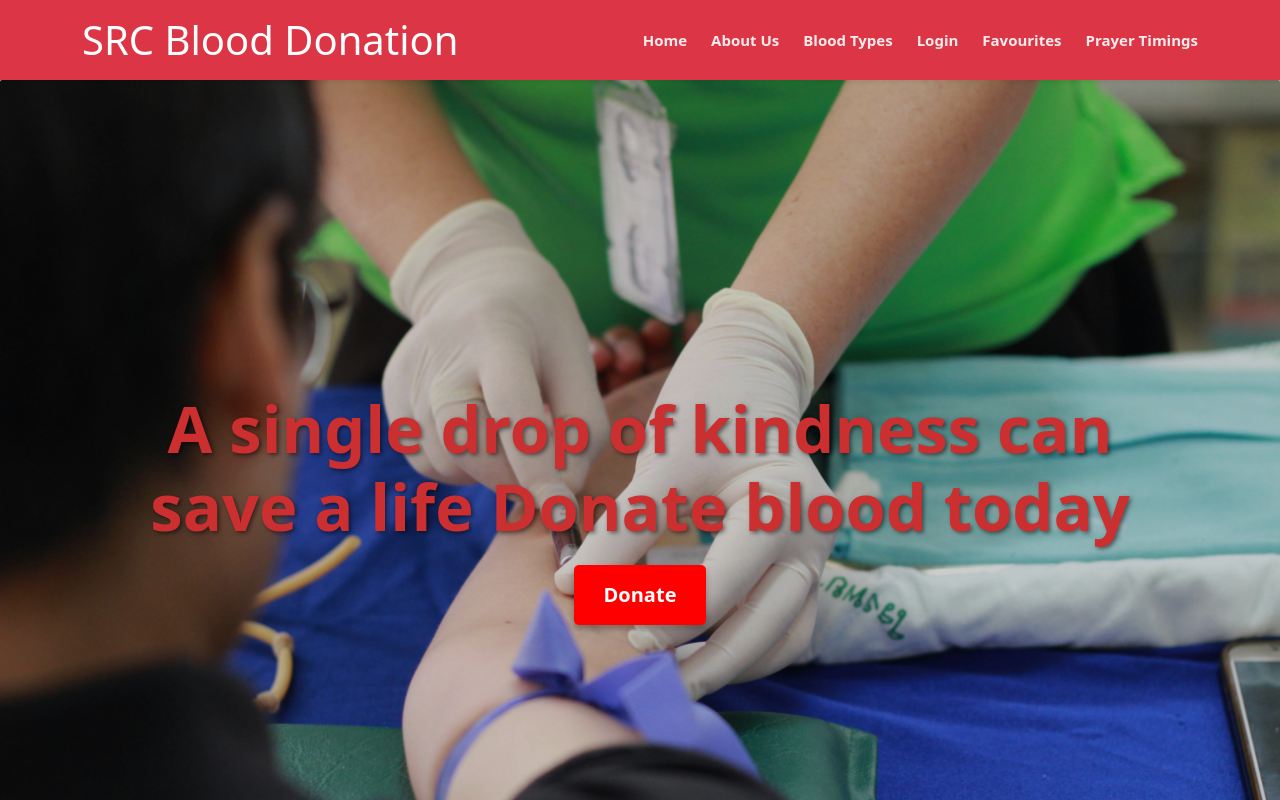
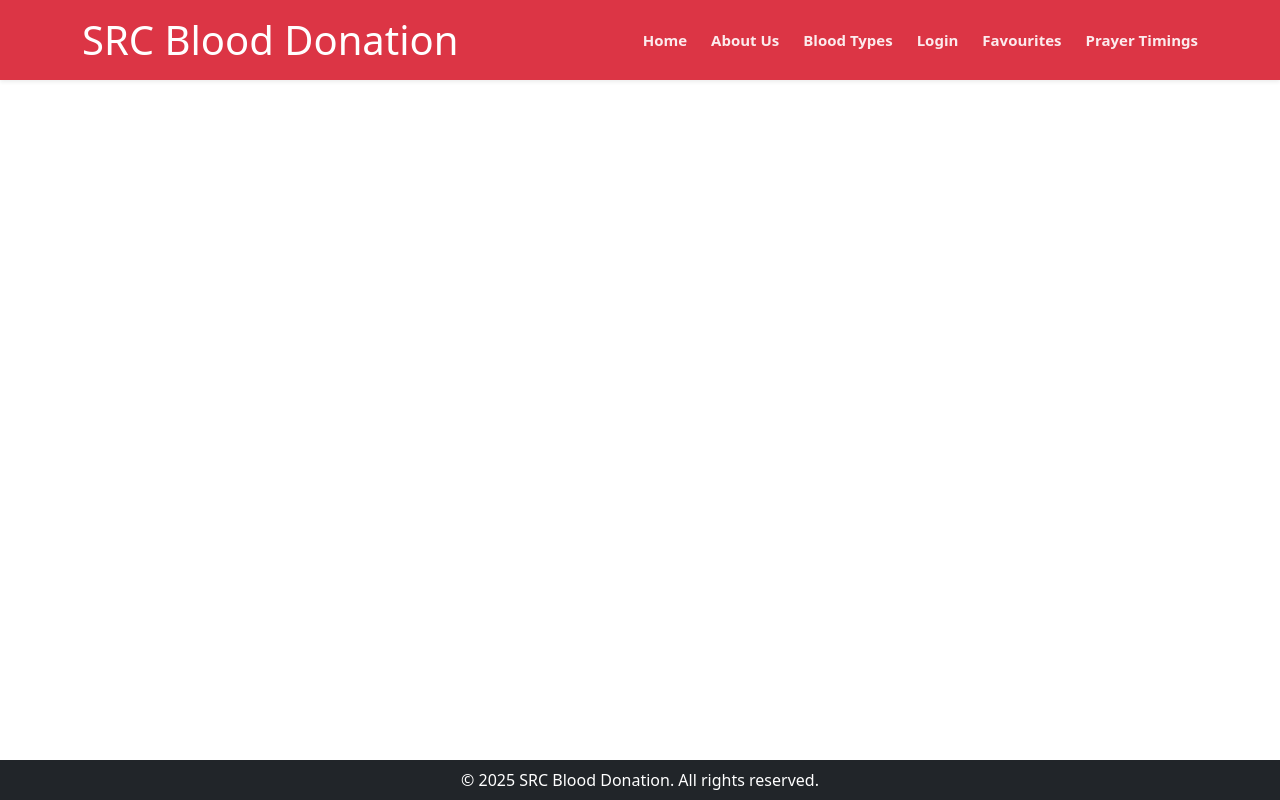
Before and after one commit to Ahmad-U19/blood-donation, a React (Vite) app: page / in a window 1280 px wide. Shown: the top 800 px of the page. Built offline with nearby package versions, Linux system fonts and the light colour scheme.

Commit message:
navigation

```diff
--- a/src/App.jsx
+++ b/src/App.jsx
@@ -36,7 +36,7 @@ function App() {
 
         <div className="main-content">
           <Routes>
-            <Route path="/" element={<Home />} />
+            <Route path="/blood-donation" element={<Home />} />
             <Route path="/about" element={<About />} />
             <Route path="/donation" element={<Donation addToFavourite={addToFavourite} />} />
             <Route path="/login" element={<Login />} />
--- a/src/Components/Navbar.jsx
+++ b/src/Components/Navbar.jsx
@@ -7,7 +7,7 @@ export const Navbar = ({ favouritesCount }) => {
                 <div className="container d-flex justify-content-between align-items-center">
                     <h1 className="m-0 logo-text">SRC Blood Donation</h1>
                     <ul className="d-flex list-unstyled m-0 gap-4 align-items-center">
-                        <li><Link to="/" className="nav-link-custom">Home</Link></li>
+                        <li><Link to="/blood-donationti " className="nav-link-custom">Home</Link></li>
                         <li><Link to="/about" className="nav-link-custom">About Us</Link></li>
                         <li><Link to="/donation" className="nav-link-custom">Blood Types</Link></li>
                         <li><Link to="/login" className="nav-link-custom">Login</Link></li>
```
